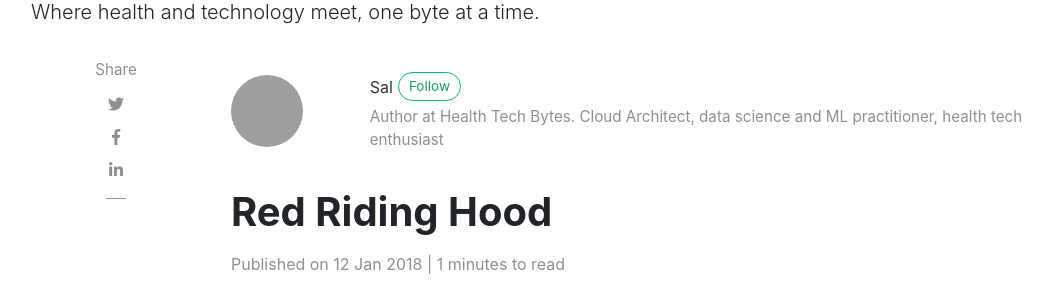
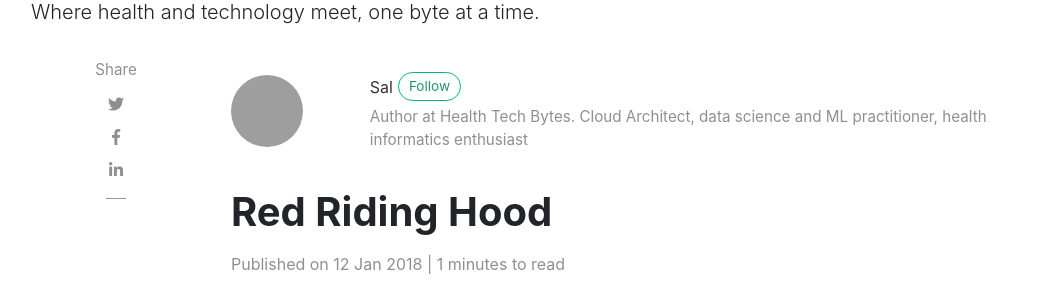
Before and after one commit to slsu0424/slsu0424.github.io, a Jekyll site: the page built from _posts/2018-01-12-red-riding.md, in a window 1280 px wide and 900 px high, cut to the strip 156-446 px from the top of the window. Shown: the whole strip, without its empty margins (54-1106 px from the left). Built offline with Jekyll 4.4.1, drawn with Linux system fonts in a browser that asks for light colours; nearby versions of some CDN libraries; comment, search, counter and statistics services are not loaded; grey boxes are pictures that could not be loaded.

Commit message:
Update _config.yml

```diff
--- a/_config.yml
+++ b/_config.yml
@@ -20,7 +20,7 @@ authors:
     email: wowthemesnet@gmail.com
     web: https://www.wowthemes.net
     twitter: https://twitter.com/wowthemesnet
-    description: "Author at Health Tech Bytes. Cloud Architect, data science and ML practitioner, health tech enthusiast"
+    description: "Author at Health Tech Bytes. Cloud Architect, data science and ML practitioner, health informatics enthusiast"
   john:
     name: John
     display_name: John
```
